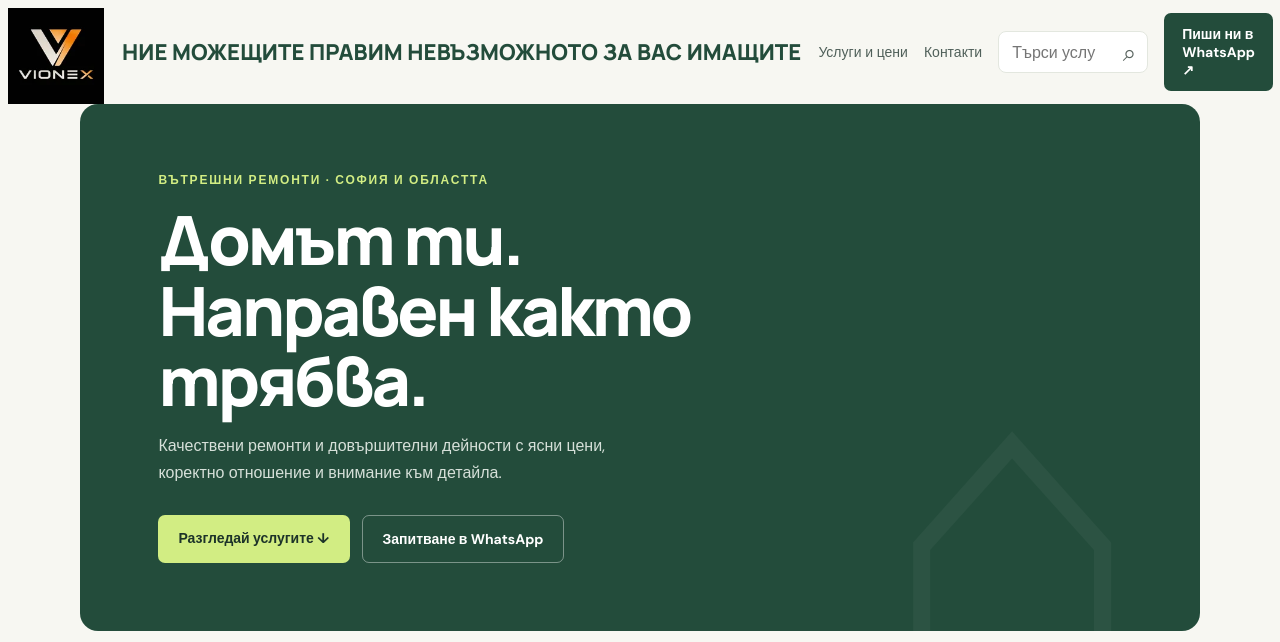
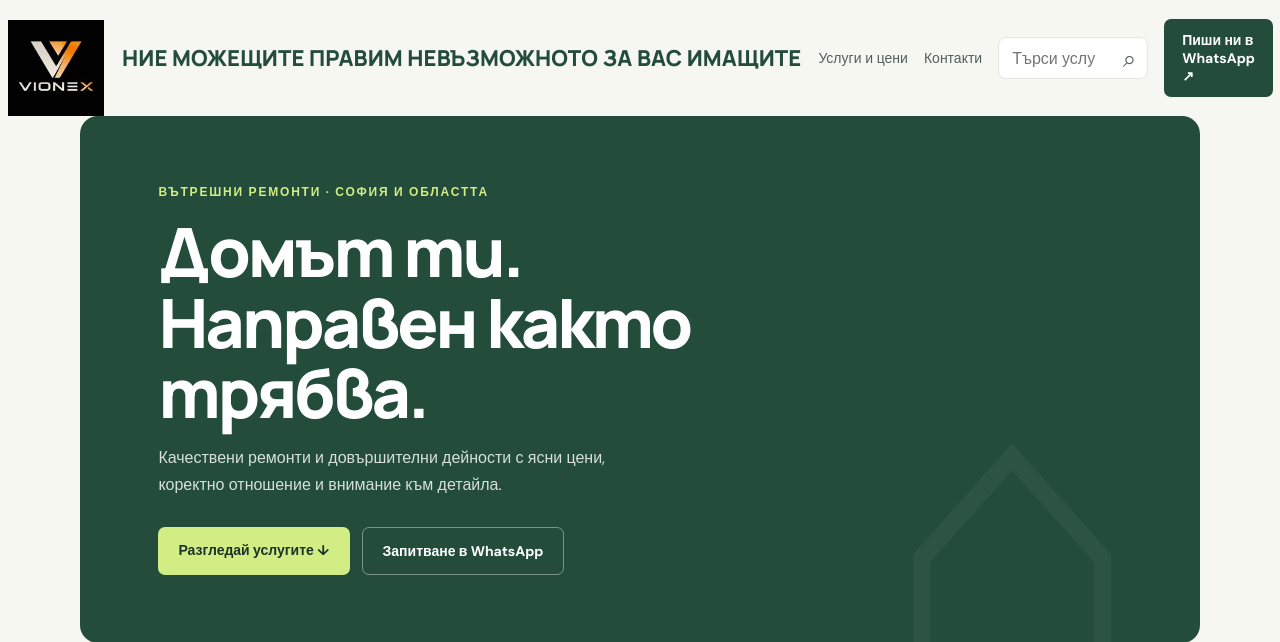
Before and after one commit to Dinamitrii/vatreshni-remonti, a Flask app: page / in a window 1280 px wide. Shown: the top 642 px of the page. Run offline with Flask 3, Linux system fonts and the light colour scheme; data comes from the database, SQL or seed files in the repository; data that the repository does not hold is empty; some libraries are stand-ins or nearby versions.

Commit message:
brand new v2.3.2 a slogan font and styles.css repairs

```diff
--- a/static/styles/style.css
+++ b/static/styles/style.css
@@ -1002,8 +1002,8 @@ label {
 
 /* Keep the full desktop header row centered and lower the logo slightly. */
 @media(min-width:901px){
-  .top{justify-content:center}
-  .brand-logo{transform:translateY(4px)}
+  .top{justify-content:center;height:116px}
+  .brand-logo{transform:translateY(10px)}
   .header-tools{margin:0;flex:0 1 auto;min-width:0;gap:16px}
   .header-tools .nav{gap:16px}
   .site-search{flex:0 1 210px;min-width:150px}
@@ -1018,3 +1018,5 @@ label {
   .brand-logo{transform:none}
   .header-tools{margin:0}
 }
+
+.brand-motto{text-align:left;align-self:center}
--- a/templates/_performance_head.html
+++ b/templates/_performance_head.html
@@ -12,9 +12,10 @@
 @media(max-width:700px){.top{height:auto;min-height:100px;flex-wrap:wrap;row-gap:6px;padding-bottom:8px}.brand-logo{order:1;width:88px;height:88px}.brand-logo img{width:88px;height:88px}.header-tools{position:static;transform:none;width:100%;order:2;flex:1 0 100%;display:flex;flex-direction:column;align-items:stretch;gap:8px}.header-tools .contact{text-align:center}.nav{display:none}.hero{padding:42px 26px;min-height:360px}.actions{flex-wrap:wrap}.section{padding:40px 0}.gallery-page{padding:24px 0 40px}}
  .brand-motto{margin:0;flex:0 1 auto;white-space:nowrap;color:#234c3b;font:800 15px/1.3 Manrope,sans-serif;letter-spacing:.1px}.header-tools{position:static;left:auto;right:auto;transform:none;width:auto;margin-left:auto;margin-right:auto;flex:0 1 auto;gap:22px}.header-tools .nav{gap:20px}@media(max-width:1100px) and (min-width:701px){.brand-motto{flex-basis:auto;font-size:13px}.header-tools{gap:14px}.header-tools .nav{gap:14px}}@media(max-width:700px){.brand-motto{order:2;flex:1 1 0;min-width:0;font-size:13px;line-height:1.35}.header-tools{order:3;margin:0 auto}}
 
-@media(min-width:901px){.top{justify-content:center}.brand-logo{transform:translateY(4px)}.header-tools{margin:0;flex:0 1 auto;min-width:0;gap:16px}.header-tools .nav{gap:16px}.site-search{flex:0 1 210px;min-width:150px}}
+@media(min-width:901px){.top{justify-content:center;height:116px}.brand-logo{transform:translateY(10px)}.header-tools{margin:0;flex:0 1 auto;min-width:0;gap:16px}.header-tools .nav{gap:16px}.site-search{flex:0 1 210px;min-width:150px}}
 @media(max-width:900px){.top{justify-content:center}.brand-logo{transform:translateY(4px)}.header-tools{margin:0;justify-content:center}}
 @media(max-width:700px){.top{justify-content:flex-start}.brand-logo{transform:none}.header-tools{margin:0}}
+ .brand-motto{text-align:left;align-self:center}
 </style>
 <link rel="preload" href="{{ url_for('static', filename='styles/style.css') }}" as="style">
 <link rel="stylesheet" href="{{ url_for('static', filename='styles/style.css') }}" media="print" onload="this.onload=null;this.media='all'">
```
